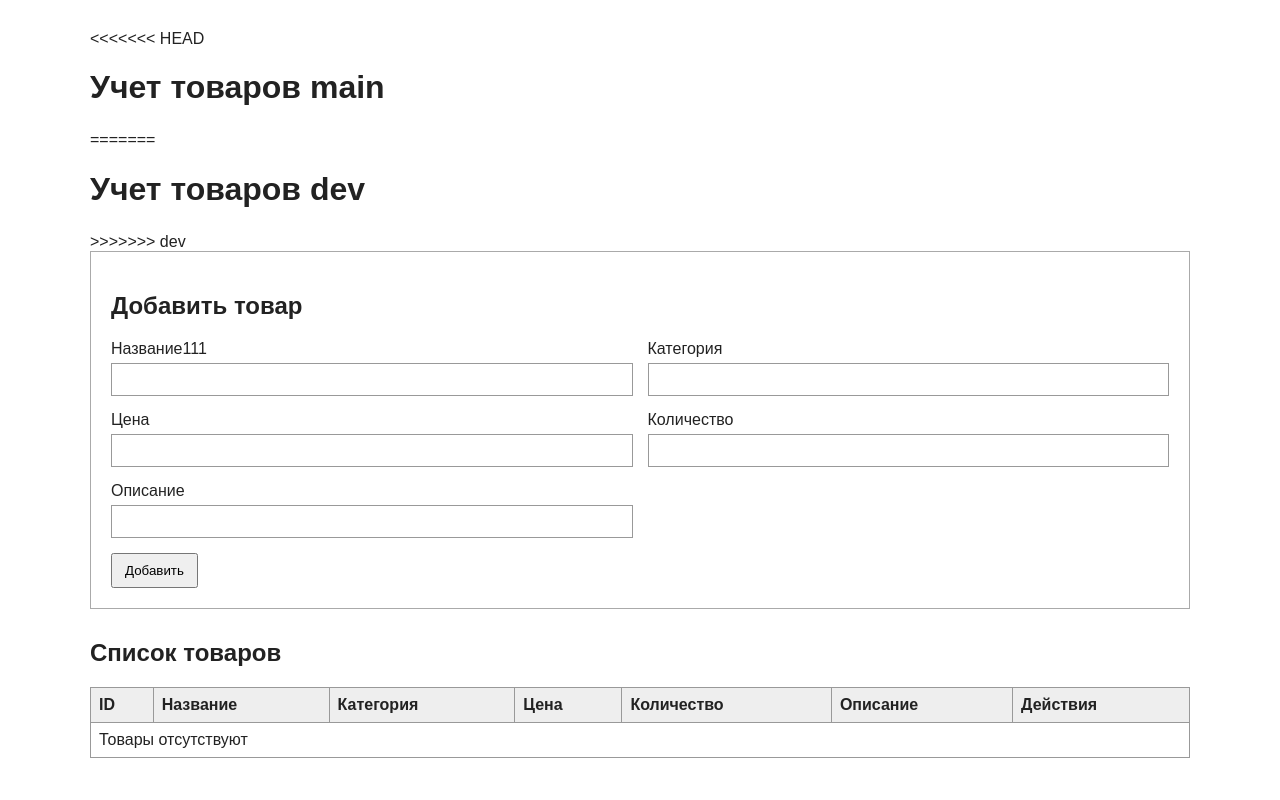
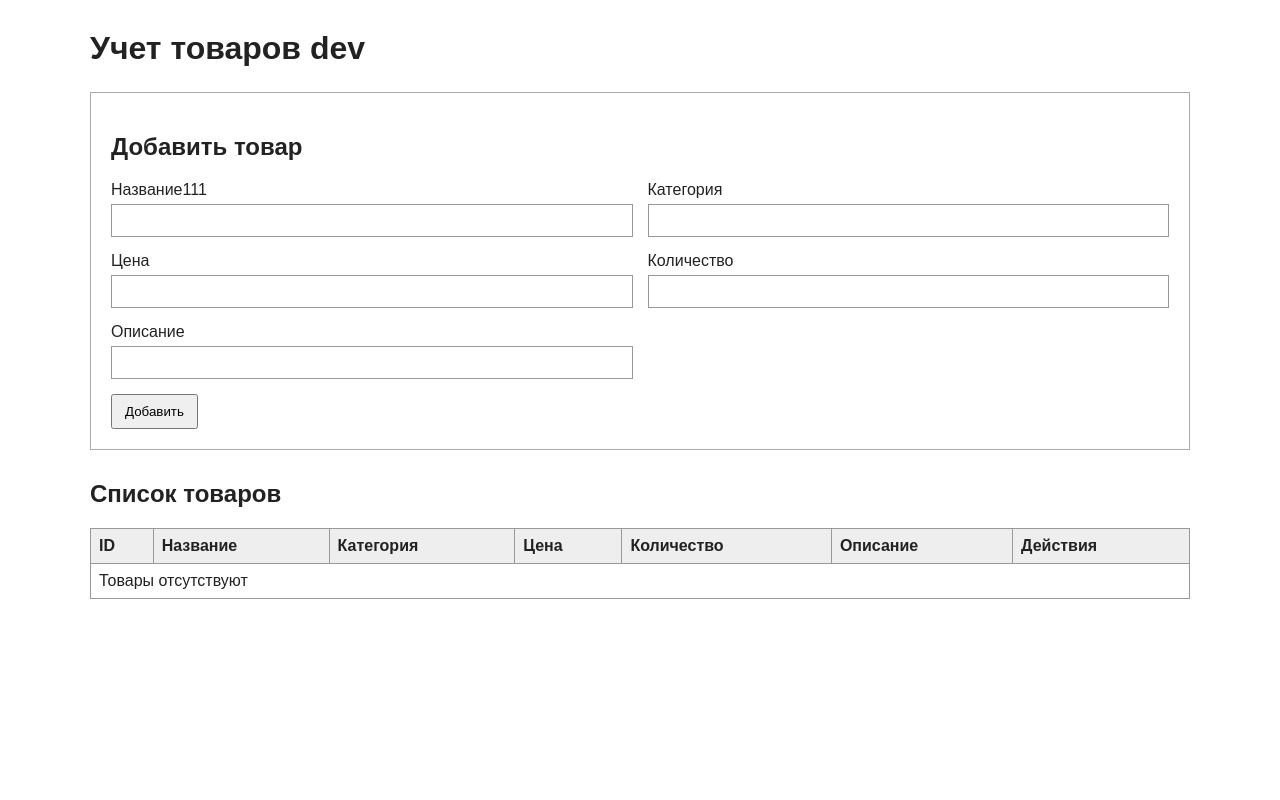
Before and after one commit to MMXXXII/DevOps, a FastAPI app: page / in a window 1280 px wide. Run offline with FastAPI, Linux system fonts and the light colour scheme; data that the repository does not hold is empty.

Commit message:
Resolve conflict in index.html, take dev version

```diff
--- a/templates/index.html
+++ b/templates/index.html
@@ -107,11 +107,7 @@
 </head>
 <body>
 <main>
-<<<<<<< HEAD
-    <h1>Учет товаров main</h1>
-=======
     <h1>Учет товаров dev</h1>
->>>>>>> dev
 
     <div id="message"></div>
 
```
